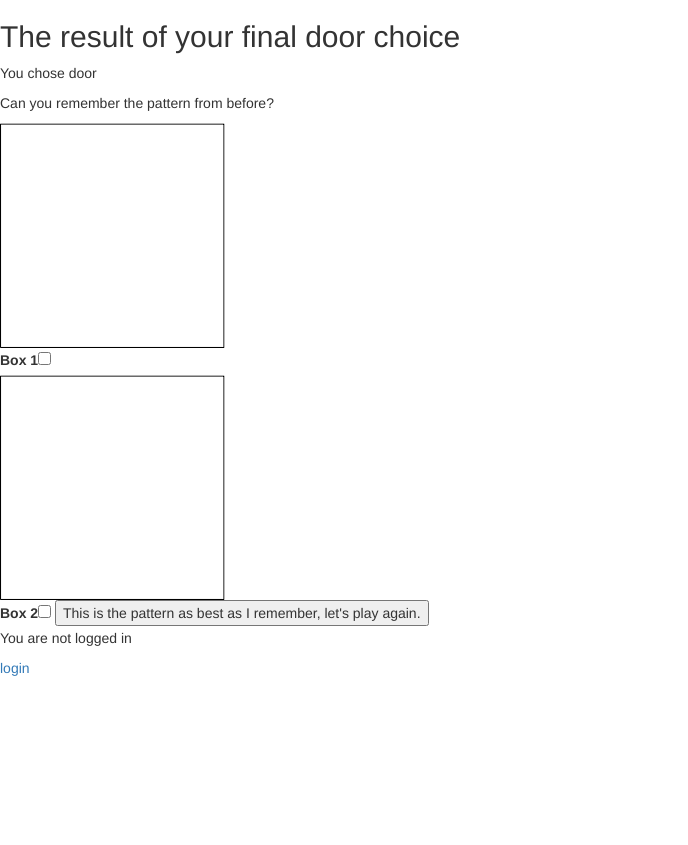
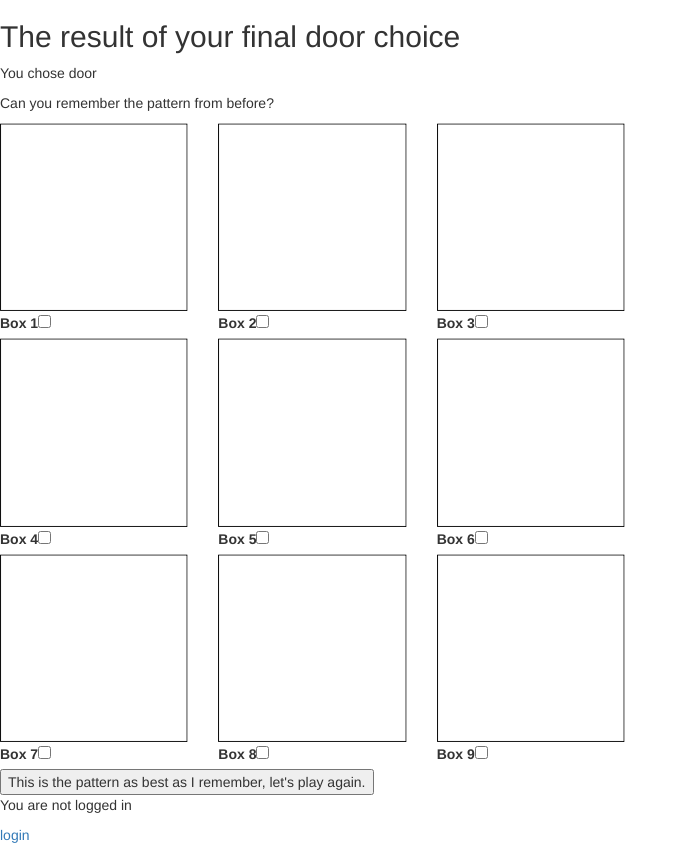
Before and after one commit to gregcodethem/choices_behind_doors_study, a Django app: a page that uses doorgame/templates/final_door_result.html in a window 1280 px wide. Shown: the whole page, without its empty margins (0-688 px from the left). Before the commit the page ends 676 px from the top, so only its background shows below. Run offline with Django 3.2, Linux system fonts and the light colour scheme; data that the repository does not hold is empty; some libraries are stand-ins or nearby versions.

Commit message:
all 9 dots now displayed and change when selected

```diff
--- a/doorgame/templates/final_door_result.html
+++ b/doorgame/templates/final_door_result.html
@@ -7,12 +7,13 @@
 {% block final_door_choice %}
 
 <h2>The result of your final door choice</h2>
-<script>
+<style>
 img {
-  width: 80%;
+  width: 100%;
   height: auto;
 }
-</script>
+</style>
+
 <p id="final_choice_message">You chose door{{ final_door_chosen_number }}</p>
 
 {% endblock %}
--- a/doorgame/templates/home.html
+++ b/doorgame/templates/home.html
@@ -15,12 +15,12 @@
 
 {% load static %}
 
-<script>
+<style>
 img {
-  width: auto;
+  width: 100%;
   height: auto;
 }
-</script>
+</style>
 
 <div class="row">
   <div class="col-sm-2">
--- a/doorgame/templates/mem_game_blank_base.html
+++ b/doorgame/templates/mem_game_blank_base.html
@@ -1,6 +1,12 @@
 <!-- templates/registration/login.html -->
 {% extends 'base.html' %}
 
+<style>
+img {
+  width: 100%;
+  height: auto;
+}
+</style>
 
 {% block content %}
 
@@ -15,15 +21,36 @@
 
 {% load static %}
 
+
 {% block form_start_html_tag %}
 {% endblock %}
-	<div id="div_box_1"><img src="{% static 'doorgame/box_empty.png' %}" id="box_1_image" alt="box_1">
-	</div>
-	<label for="box_1">Box 1</label><input type="checkbox" id="box_1" value="True" name="box_1"></input>
-	<div id="div_box_2">
-		<img src="{% static 'doorgame/box_empty.png' %}" id="box_2_image" alt="box_2">
-	</div>
-	<label for="box_2">Box 2</label><input type="checkbox" value="True" name="box_2" id="box_2"></input>
+<div class="row">
+    {% for i in '123'|make_list %}
+        <div class="col-sm-2">
+        	<div id="div_box_{{ i }}"><img src="{% static 'doorgame/box_empty.png' %}" id="box_{{ i }}_image" alt="box_{{ i }}">
+        	</div>
+        	<label for="box_{{ i }}">Box {{ i}}</label><input type="checkbox" id="box_{{ i }}" value="True" name="box_{{ i }}"></input>
+        </div>
+    {% endfor %}
+</div>
+<div class="row">
+    {% for i in '456'|make_list %}
+        <div class="col-sm-2">
+            <div id="div_box_{{ i }}"><img src="{% static 'doorgame/box_empty.png' %}" id="box_{{ i }}_image" alt="box_{{ i }}">
+            </div>
+            <label for="box_{{ i }}">Box {{ i}}</label><input type="checkbox" id="box_{{ i }}" value="True" name="box_{{ i }}"></input>
+        </div>
+    {% endfor %}
+</div>
+<div class="row">
+    {% for i in '789'|make_list %}
+        <div class="col-sm-2">
+            <div id="div_box_{{ i }}"><img src="{% static 'doorgame/box_empty.png' %}" id="box_{{ i }}_image" alt="box_{{ i }}">
+            </div>
+            <label for="box_{{ i }}">Box {{ i}}</label><input type="checkbox" id="box_{{ i }}" value="True" name="box_{{ i }}"></input>
+        </div>
+    {% endfor %}
+</div>
 
     {% block submit_button %}
 
@@ -43,22 +70,20 @@
 {% endif %}
 <script>
 document.addEventListener("DOMContentLoaded", function (event) {
-    var _selector1 = document.querySelector('input[name=box_1]');
-    _selector1.addEventListener('change', function (event) {
-        if (_selector1.checked) {
-            document.getElementById("div_box_1").innerHTML = '<img src="/static/doorgame/box_with_dot.png" id="box_1_image" alt="box_1">'
-        } else {
-            document.getElementById("div_box_1").innerHTML = '<img src="/static/doorgame/box_empty.png" id="box_1_image" alt="box_1">'
-        }
-    });
-    var _selector2 = document.querySelector('input[name=box_2]');
-    _selector2.addEventListener('change', function (event) {
-        if (_selector2.checked) {
-            document.getElementById("div_box_2").innerHTML = '<img src="/static/doorgame/box_with_dot.png" id="box_2_image" alt="box_2">'
-        } else {
-            document.getElementById("div_box_2").innerHTML = '<img src="/static/doorgame/box_empty.png" id="box_2_image" alt="box_2">'
-        }
-    });
+
+    var _selectors = [];
+    for (let i = 1; i <10; i++) {
+        _selectors[i] = document.querySelector('input[name=box_'+ i.toString() + ']')
+        _selectors[i].addEventListener('change', function (event) {
+            if (_selectors[i].checked) {
+                document.getElementById("div_box_" +
+                     i.toString()).innerHTML = '<img src="/static/doorgame/box_with_dot.png" id="box_'+i.toString()+'_image" alt="box_'+i.toString()+'">'
+            } else {
+                document.getElementById("div_box_" + i.toString()).innerHTML = '<img src="/static/doorgame/box_empty.png" id="box_'+i.toString()+'_image" alt="box_'+i.toString()+'">'
+            }
+        });
+
+    };
 });
 
 
```
